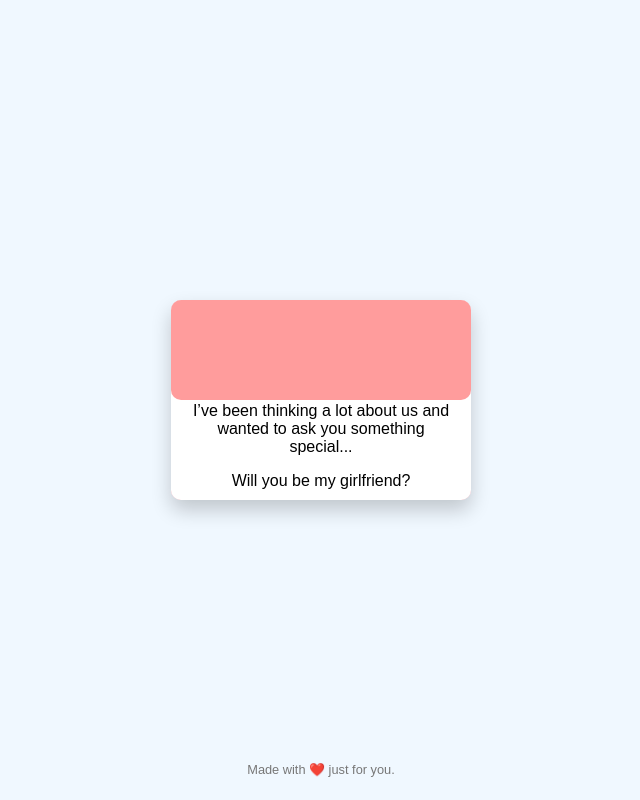
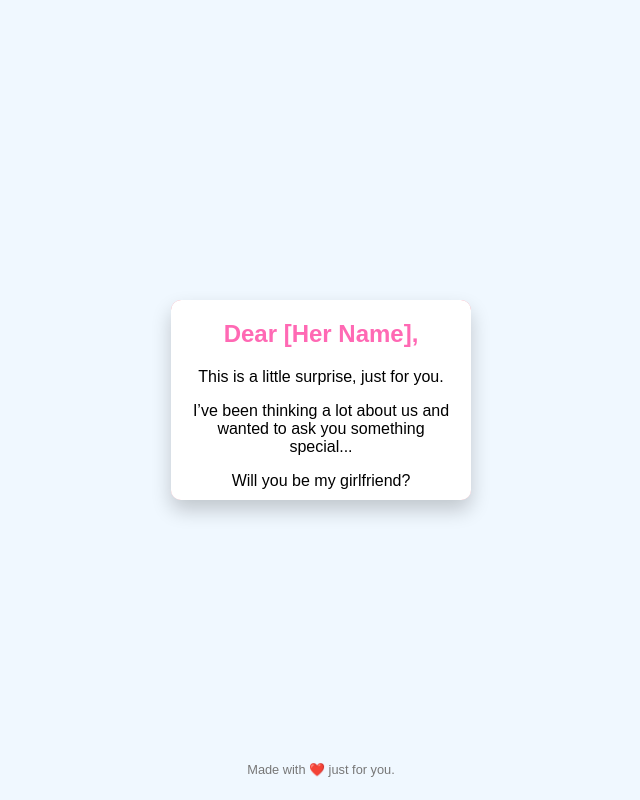
Before and after one commit to teltoots/special-message, a plain HTML site: page index.html in a window 1280 px wide. Both pictures are taken after a click on the element 640 px from the left and 400 px from the top of the page. Shown: the whole page, without its empty margins (319-959 px from the left). Drawn offline with Linux system fonts and the light colour scheme.

Commit message:
Update index.html

```diff
--- a/index.html
+++ b/index.html
@@ -8,7 +8,7 @@
 </head>
 <body>
     <div class="envelope" onclick="toggleLetter()">
-        <div class="flap"></div> <!-- The top flap of the envelope -->
+        <div class="flap" id="flap"></div> <!-- The top flap of the envelope -->
         <div class="letter" id="letter">
             <h2>Dear [Her Name],</h2>
             <p>This is a little surprise, just for you.</p>
@@ -25,7 +25,9 @@
         function toggleLetter() {
             console.log("Envelope clicked, toggling letter...");
             var letter = document.getElementById('letter');
+            var flap = document.getElementById('flap');
             letter.classList.toggle('open');
+            flap.classList.toggle('open');
         }
     </script>
 </body>
```
